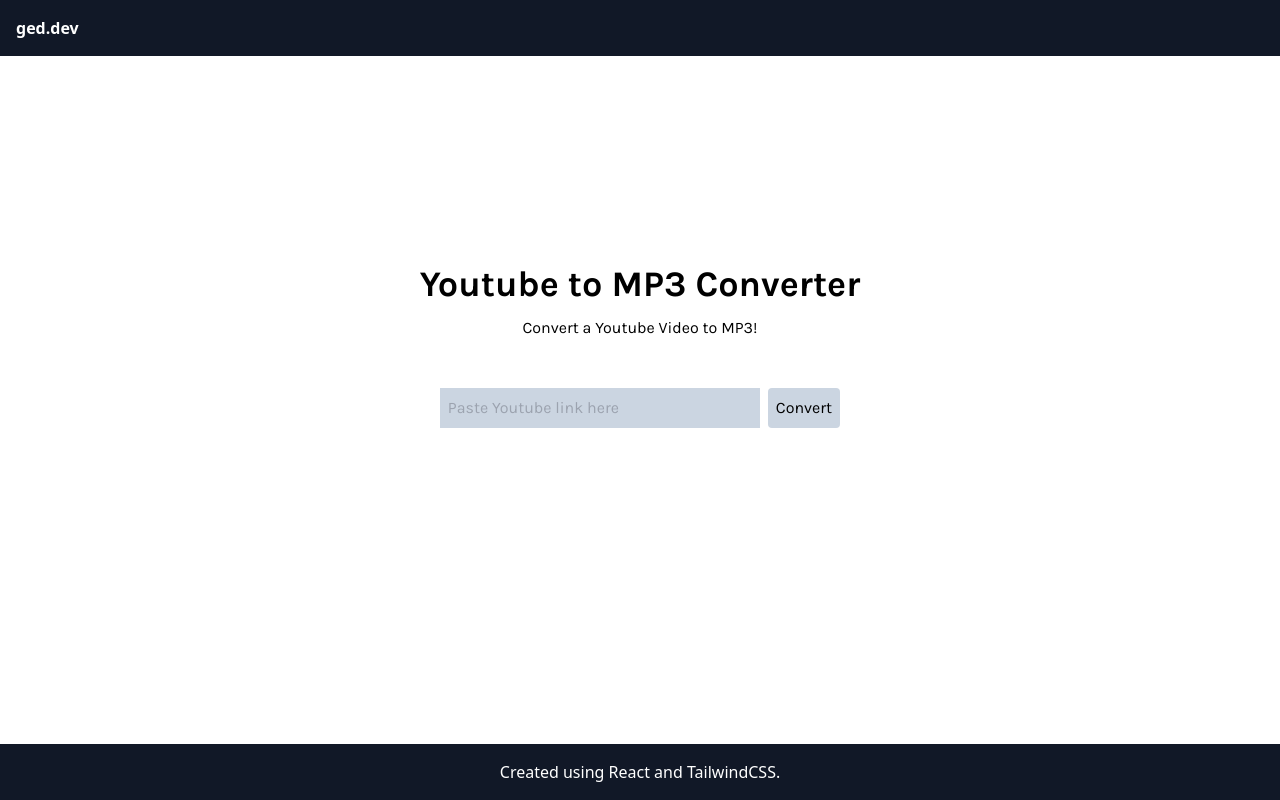
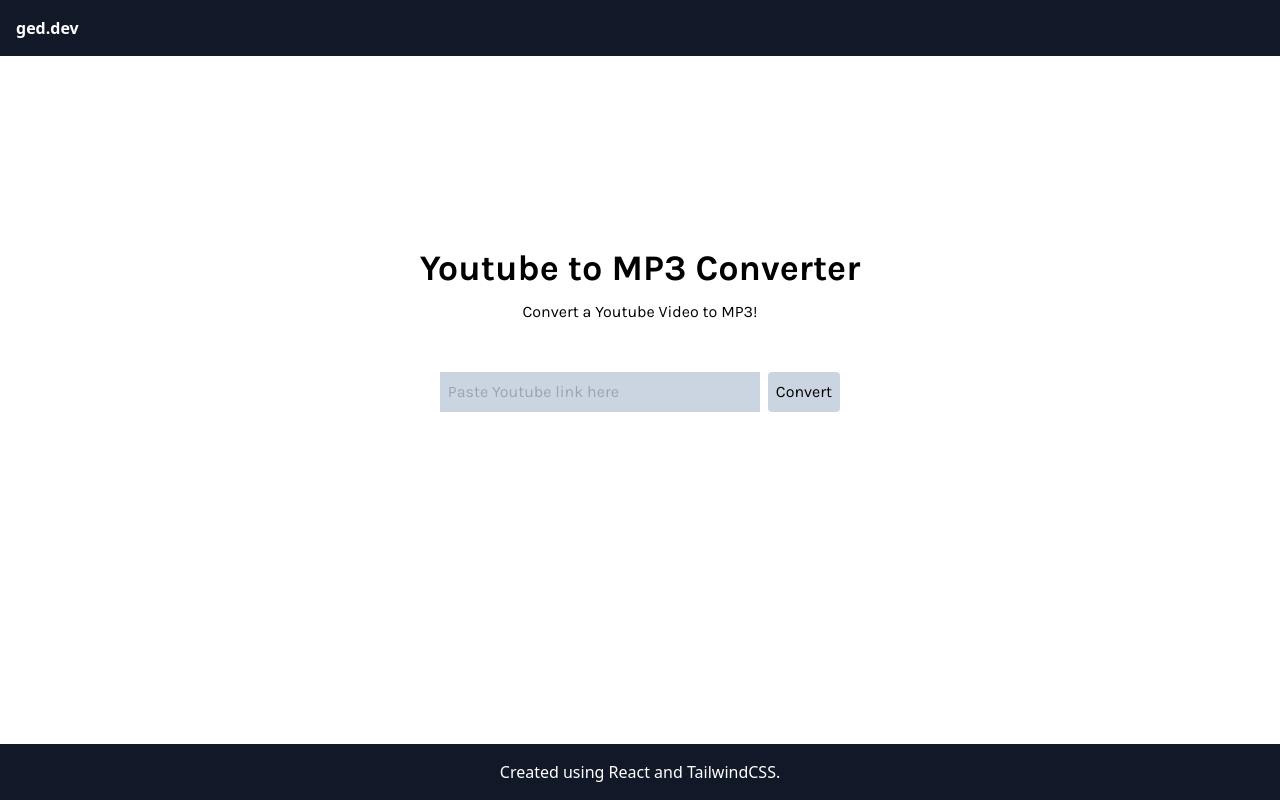
Before and after one commit to gerardnicolas/yt-to-mp3-converter, a React (Vite) app: page / in a window 1280 px wide. Built offline with nearby package versions, Linux system fonts and the light colour scheme.

Commit message:
update padding

```diff
--- a/src/App.jsx
+++ b/src/App.jsx
@@ -44,7 +44,7 @@
   return (
     <div>
       <Header />
-      <div className="flex-col justify-center items-center pt-52">
+      <div className="flex-col justify-center items-center pt-48">
         <div className="">
           <h1 className='flex font-karla justify-center font-bold lg:text-4xl md:text-3xl sm:text-3xl pb-3 text-2xl'>Youtube to MP3 Converter</h1>
           <p className="flex font-karla justify-center text-s pb-10">Convert a Youtube Video to MP3!</p>
```
